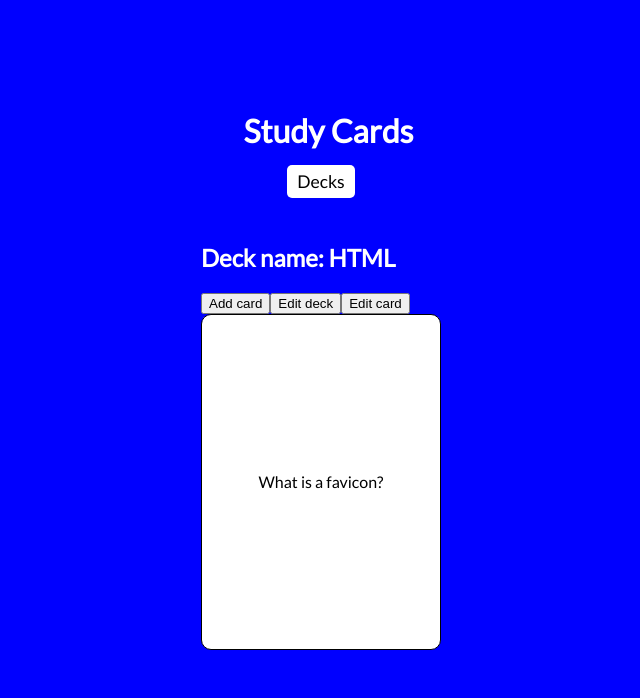
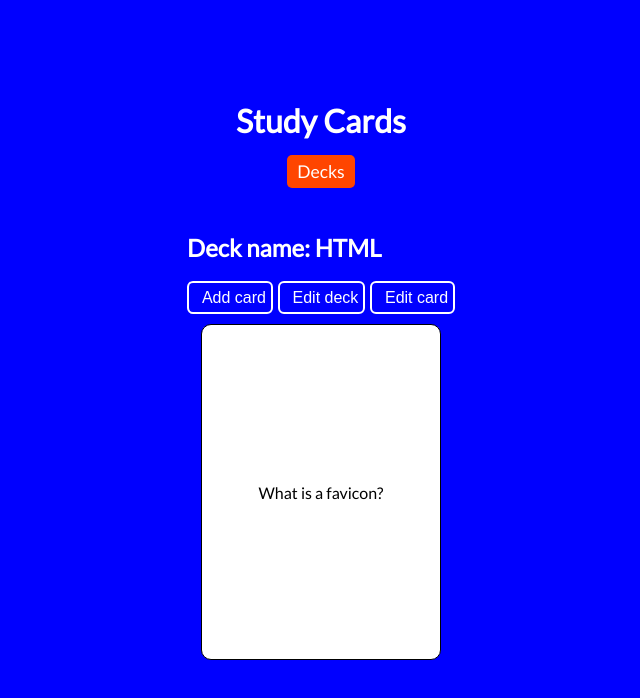
Before and after one commit to Luedch93/study-cards, an Angular app: page /deck/1/card/1 in a window 1280 px wide. Shown: the top 698 px of the page, without its empty margins (319-959 px from the left). Built offline with nearby package versions, Linux system fonts and the light colour scheme.

Commit message:
improved buttons and styles

```diff
--- a/src/app/app.component.html
+++ b/src/app/app.component.html
@@ -1,5 +1,8 @@
 <div class="container">
-  <i class="title-icon gg-card-diamonds"></i><h1>Study Cards</h1>
+  <i class="card c-1 gg-card-diamonds"></i>
+  <i class="card c-2 gg-card-diamonds"></i>
+  <i class="card c-3 gg-card-diamonds"></i>
+  <h1>Study Cards</h1>
 </div>
 <nav>
   <a routerLink="/decks">Decks</a>
--- a/src/app/app.component.scss
+++ b/src/app/app.component.scss
@@ -13,11 +13,30 @@
   flex-direction: row;
   gap: 15px;
   align-items: baseline;
+  position: relative;
 
-  .title-icon {
+  .card {
+    position: absolute;
+    color: orangered;
+    top: 50%;
+    left: -30px;
+    transform: rotate(25deg) translateY(-75%);
+  }
+
+  .c-2 {
+    top: 50%;
+    left: -35px;
     color: #fff;
-    transform: rotate(25deg);
-    color: orangered;
+    transform: rotate(-10deg) translateY(-75%);
+    z-index: 200;
+  }
+
+  .c-3 {
+    top: 50%;
+    left: -40px;
+    color: gold;
+    transform: rotate(-45deg) translateY(-75%);
+    z-index: 100;
   }
 
   h1 {
@@ -31,4 +50,9 @@ nav {
   flex-direction: row;
   gap: 10px;
   margin-bottom: 25px;
+
+  a {
+    background-color: orangered;
+    color: #fff;
+  }
 }
--- a/src/app/card/card.component.scss
+++ b/src/app/card/card.component.scss
@@ -1,3 +1,9 @@
+:host {
+  display: flex;
+  align-items: center;
+  justify-content: center;
+}
+
 .scene {
   width: 2.5in;
   height: 3.5in;
@@ -6,7 +12,7 @@
     width: 100%;
     height: 100%;
     position: relative;
-    transition: transform 1s;
+    transition: transform 0.5s linear;
     transform-style: preserve-3d;
     border: 1px solid #000;
     border-radius: 10px;
--- a/src/app/card/card.component.ts
+++ b/src/app/card/card.component.ts
@@ -1,5 +1,6 @@
 import { Component, OnInit } from '@angular/core';
 import { ActivatedRoute } from '@angular/router';
+import { firstValueFrom } from 'rxjs';
 import { DeckService } from '../data/deck.service';
 import { Card } from '../types/Card';
 
@@ -20,6 +21,7 @@ export class CardComponent implements OnInit {
 
   ngOnInit(): void {
     this.activatedRoute.paramMap.subscribe((paramMap) => {
+      this.isFlipped  = false;
       this.getCardIdInRoute();
       this.getCardById();
     });
@@ -30,10 +32,9 @@ export class CardComponent implements OnInit {
   }
 
   getCardById() {
-    if (this.cardId)
-      this.deckService
-        .getCardById(this.cardId)
-        .subscribe((card) => (this.card = card));
+    if (this.cardId) {
+      firstValueFrom(this.deckService.getCardById(this.cardId)).then(card => this.card = card);
+    }
   }
 
   showBackSide() {
--- a/src/app/deck-details/deck-details.component.html
+++ b/src/app/deck-details/deck-details.component.html
@@ -1,8 +1,8 @@
 <h2>Deck name: {{deck?.name | uppercase}}</h2>
 <nav class="options">
-  <button>Add card</button>
-  <button>Edit deck</button>
-  <button *ngIf="cards.length">Edit card</button>
+  <button><i class="gg-add"></i> Add card</button>
+  <button><i class="gg-pen"></i> Edit deck</button>
+  <button *ngIf="cards.length"><i class="gg-card-diamonds"></i> Edit card</button>
 </nav>
 
 <router-outlet></router-outlet>
--- a/src/app/deck-details/deck-details.component.scss
+++ b/src/app/deck-details/deck-details.component.scss
@@ -1,8 +1,42 @@
 @import url("https://css.gg/arrow-left-r.css");
 @import url("https://css.gg/arrow-right-r.css");
+@import url('https://css.gg/add.css');
+@import url('https://css.gg/pen.css');
 
 h2 {
   color: #fff;
+}
+
+nav.options {
+  display: flex;
+  flex-direction: row;
+  align-items: center;
+  justify-content: center;
+  gap: 5px;
+  margin-bottom: 10px;
+  button {
+    background-color: transparent;
+    color: #fff;
+    border: 0;
+    font-size: 1rem;
+    display: inline-flex;
+    flex-direction: row;
+    align-items: center;
+    gap: 8px;
+    border: 2px solid #fff;
+    border-radius: 6px;
+    padding: 0.2rem 0.3rem;
+    height: 33px;
+    cursor: pointer;
+    i {
+      transition: color 0.3s;
+    }
+    &:hover {
+      i {
+        color: orangered;
+      }
+    }
+  }
 }
 
 .card-navigation {
@@ -16,6 +50,9 @@ h2 {
     color: white;
     cursor: pointer;
     --ggs: 1.5;
+    i {
+      transition: color 0.3s;
+    }
     &:hover {
       --ggs: 1.6;
       color: orangered;
```
